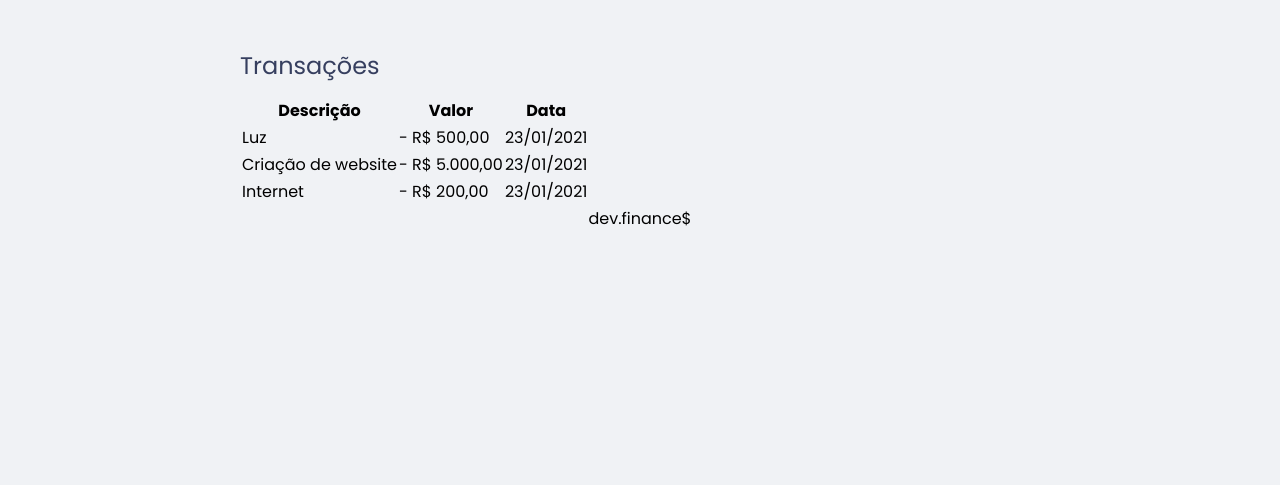
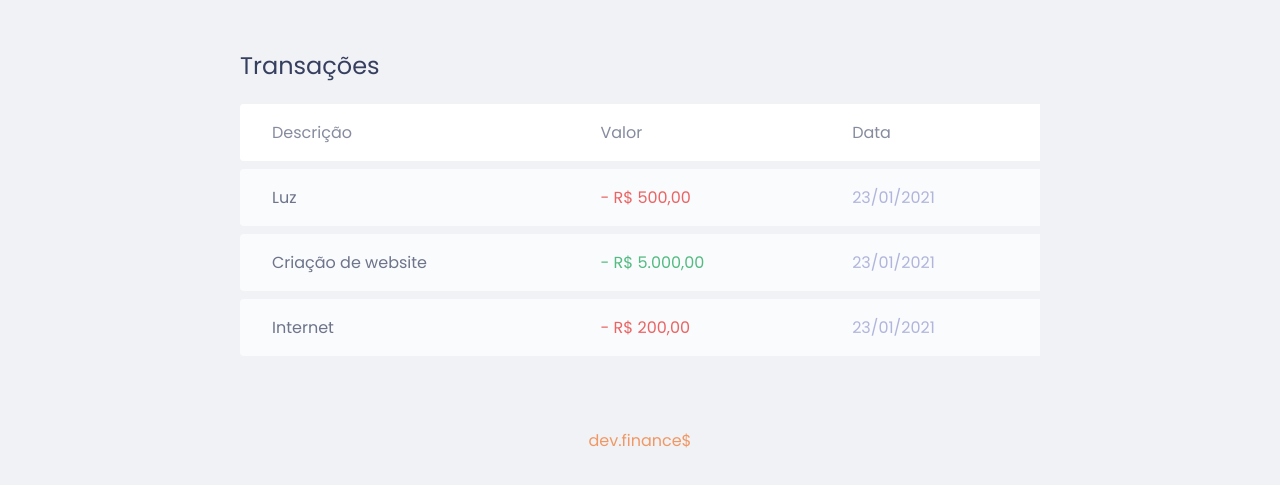
Before and after one commit to juniorsilvacc/maratonaDiscover, a plain HTML site: page index.html in a window 1280 px wide. Shown: the part 590-1075 px from the top of the page. Before the commit the page ends 821 px from the top, so only its background shows below. Drawn offline with Linux system fonts and the light colour scheme.

Commit message:
transaction

```diff
--- a/index.html
+++ b/index.html
@@ -49,19 +49,19 @@
 
                 <tbody>
                     <tr>
-                        <td>Luz</td>
-                        <td>- R$ 500,00</td>
-                        <td>23/01/2021</td>
+                        <td class="description">Luz</td>
+                        <td class="expense">- R$ 500,00</td>
+                        <td class="date">23/01/2021</td>
                     </tr>
                     <tr>
-                        <td>Criação de website</td>
-                        <td>- R$ 5.000,00</td>
-                        <td>23/01/2021</td>
+                        <td class="description">Criação de website</td>
+                        <td class="income">- R$ 5.000,00</td>
+                        <td class="date">23/01/2021</td>
                     </tr>
                     <tr>
-                        <td>Internet</td>
-                        <td>- R$ 200,00</td>
-                        <td>23/01/2021</td>
+                        <td class="description">Internet</td>
+                        <td class="expense">- R$ 200,00</td>
+                        <td class="date">23/01/2021</td>
                     </tr>
                 </tbody>
             </table>
--- a/public/css/styles.css
+++ b/public/css/styles.css
@@ -69,11 +69,69 @@ header{
 }
 
 .card.total{
-    background-color: #49AA26;
+    background-color: #F25C05;
     color: #FFF;
+}
+
+/* table =============== */
+#data-table{
+    width: 100%;
+    border-spacing: 0 0.5rem;
+    color: #969CD3;
+}
+
+table th{
+    background-color: #FFF;
+    opacity: 0.6;
+
+    font-weight: normal;
+    padding: 1rem 2rem;
+    text-align: left;
+}
+
+thead{
+    background-color: #FFF;
+}
+
+thead tr th{
+    color: var(--dark-blue);;
+}
+
+table tbody tr{
+    opacity: 0.7;
+}
+
+table tr:hover{
+    opacity: 1;
+}
+
+table td{
+    background-color: #FFF;
+    padding: 1rem 2rem;
+    font-weight: normal;
+}
+
+table thead tr th:first-child,
+table tbody tr td:first-child{
+    border-radius: 0.25rem 0 0 0.25rem;
+}
+
+td.description{
+    color: var(--dark-blue);
+}
+
+td.income{
+    color: #12A454;
+}
+
+td.expense{
+    color: #E92929;
 }
 
 /* Footer ============== */
 footer{
     text-align: center;
+    padding: 4rem 0 2rem;
+    color: #F25C05;
+    opacity: 0.6;
 }
```
